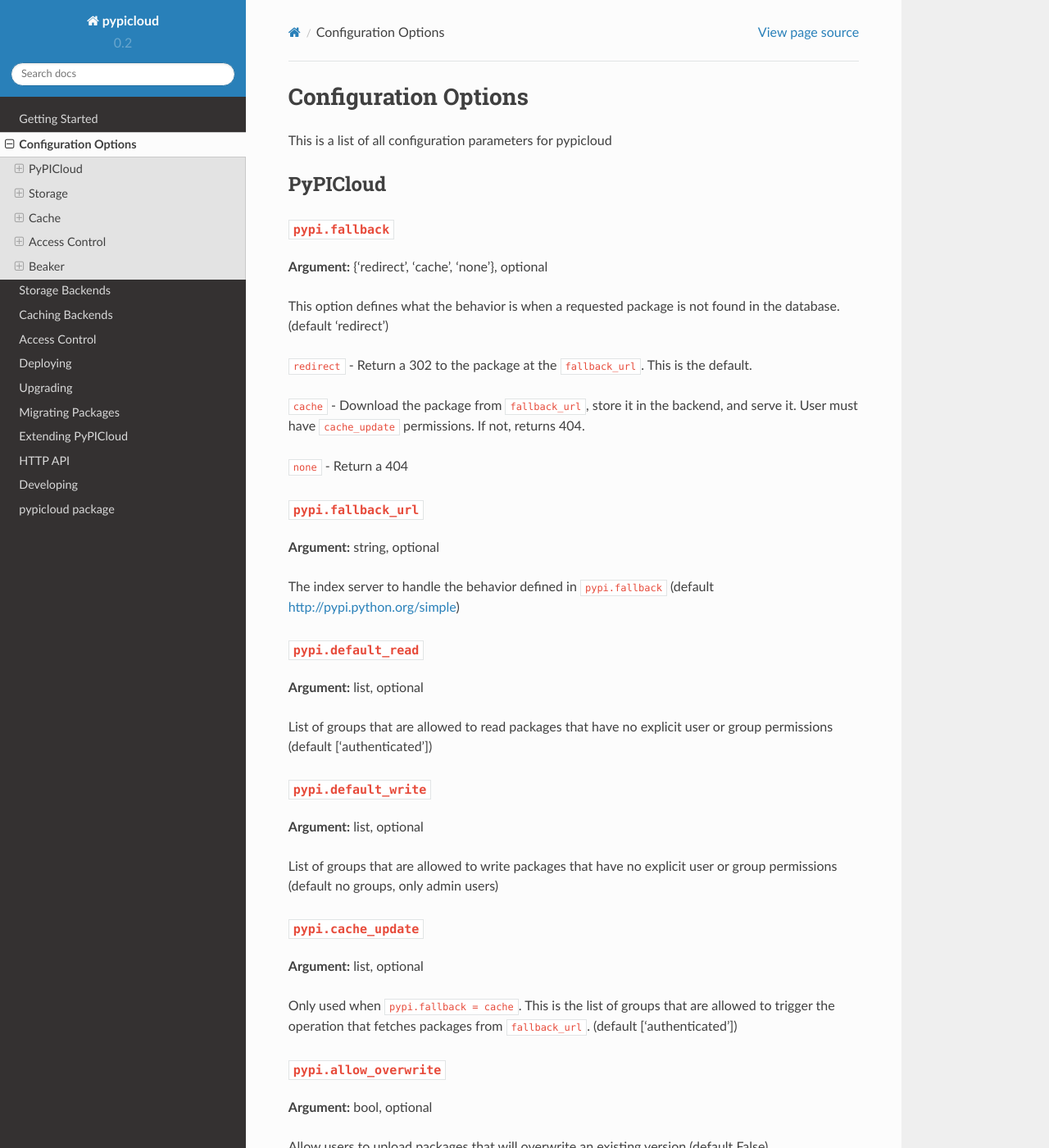
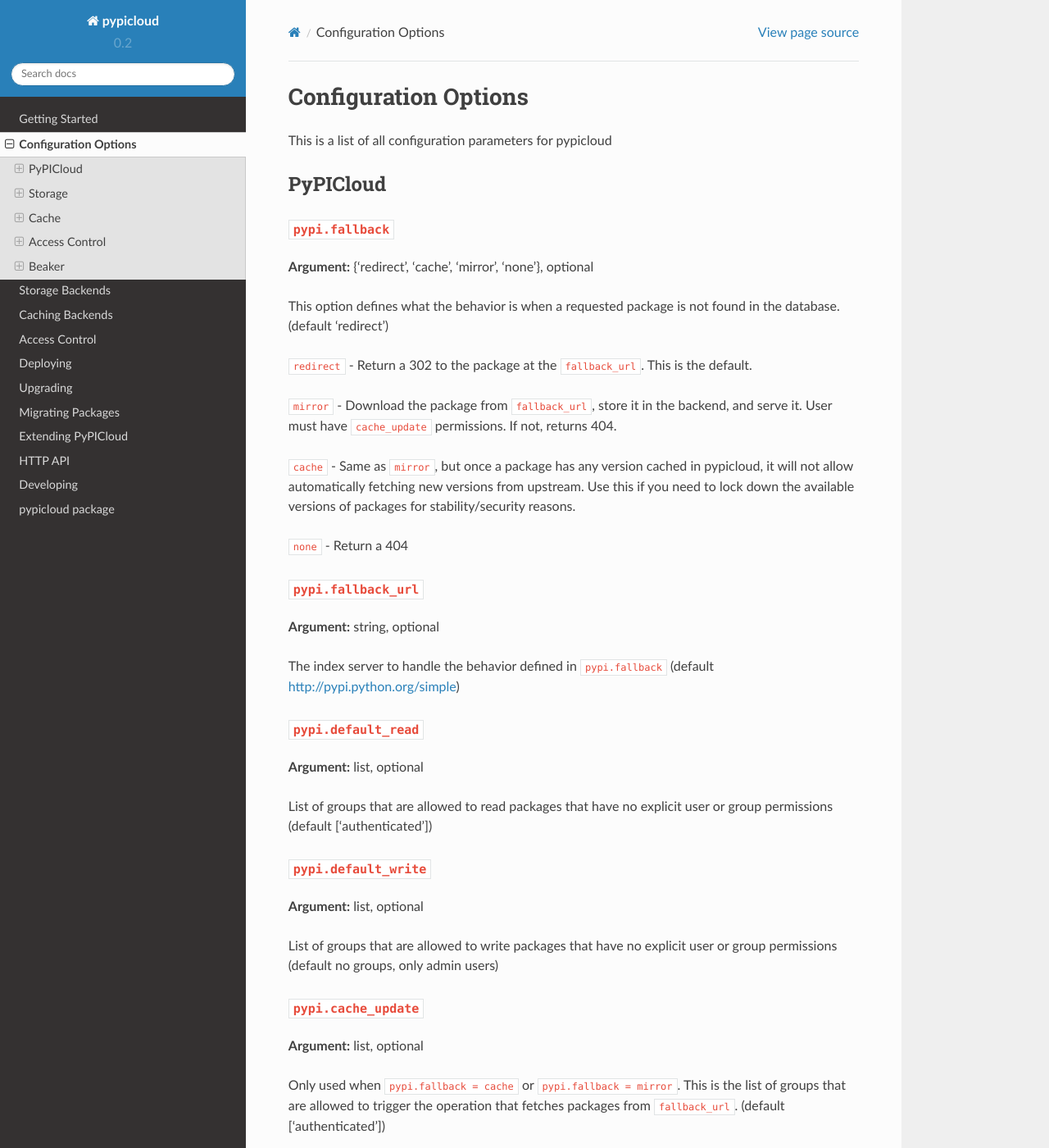
Before and after one commit to stevearc/pypicloud, a Sphinx documentation site: the page built from doc/topics/configuration.rst, in a window 1280 px wide and 1400 px high. Shown: the whole window at 82% size. Built offline with Sphinx 7.4.7 and the Read the Docs theme 2.0.0, drawn with Linux system fonts in a browser that asks for light colours; pages that are not in the unit, such as notebooks, are missing from menus.

Commit message:
Mirror mode (Fixes #42)

```diff
--- a/CHANGES.rst
+++ b/CHANGES.rst
@@ -1,6 +1,12 @@
 Changelog
 =========
 If you are upgrading an existing installation, read :ref:`the instructions <upgrade>`
+
+0.2.11
+------
+* Bug fix: Cache mode will correctly download packages with legacy versioning (:pr:`45`)
+* Bug fix: Fix the fetch_requirements endpoint (:sha:`6b2e2db`)
+* Feature: 'mirror' mode. Caches packages, but lists all available upstream versions.
 
 0.2.10
 ------
--- a/doc/changes.rst
+++ b/doc/changes.rst
@@ -1,6 +1,12 @@
 Changelog
 =========
 If you are upgrading an existing installation, read :ref:`the instructions <upgrade>`
+
+0.2.11
+------
+* Bug fix: Cache mode will correctly download packages with legacy versioning (:pr:`45`)
+* Bug fix: Fix the fetch_requirements endpoint (:sha:`6b2e2db`)
+* Feature: 'mirror' mode. Caches packages, but lists all available upstream versions.
 
 0.2.10
 ------
--- a/doc/topics/api.rst
+++ b/doc/topics/api.rst
@@ -42,7 +42,7 @@
 If :ref:`fallback <fallback>` is configured and the server does not contain the
 package, this will return either a ``302`` that points towards the fallback
 server (``redirect``), or a package index pulled from the fallback server
-(``cache``).
+(``cache`` and ``mirror``).
 
 **Example**::
 
@@ -159,7 +159,7 @@
 ``POST`` ``/api/fetch``
 ^^^^^^^^^^^^^^^^^^^^^^^
 Fetch packages from the ``fallback_url`` and cache them. This is only used if
-``pypi.fallback = cache``.
+``pypi.fallback = cache`` or ``pypi.fallback = mirror``.
 
 **Parameters:**
 
--- a/doc/topics/configuration.rst
+++ b/doc/topics/configuration.rst
@@ -9,7 +9,7 @@
 
 ``pypi.fallback``
 ~~~~~~~~~~~~~~~~~
-**Argument:** {'redirect', 'cache', 'none'}, optional
+**Argument:** {'redirect', 'cache', 'mirror', 'none'}, optional
 
 This option defines what the behavior is when a requested package is not found
 in the database. (default 'redirect')
@@ -17,9 +17,14 @@
 ``redirect`` - Return a 302 to the package at the ``fallback_url``. This is the
 default.
 
-``cache`` - Download the package from ``fallback_url``, store it in the
+``mirror`` - Download the package from ``fallback_url``, store it in the
 backend, and serve it. User must have ``cache_update`` permissions. If not,
 returns 404.
+
+``cache`` - Same as ``mirror``, but once a package has any version cached in
+pypicloud, it will not allow automatically fetching new versions from upstream.
+Use this if you need to lock down the available versions of packages for
+stability/security reasons.
 
 ``none`` - Return a 404
 
@@ -48,9 +53,9 @@
 ~~~~~~~~~~~~~~~~~~~~~
 **Argument:** list, optional
 
-Only used when ``pypi.fallback = cache``. This is the list of groups that are
-allowed to trigger the operation that fetches packages from ``fallback_url``.
-(default ['authenticated'])
+Only used when ``pypi.fallback = cache`` or ``pypi.fallback = mirror``. This is
+the list of groups that are allowed to trigger the operation that fetches
+packages from ``fallback_url``.  (default ['authenticated'])
 
 ``pypi.allow_overwrite``
 ~~~~~~~~~~~~~~~~~~~~~~~~
@@ -87,7 +92,7 @@
 Cache
 ^^^^^
 ``pypi.db``
-~~~~~~~~~~~~~~~
+~~~~~~~~~~~
 **Argument:** string, optional
 
 A dotted path to a subclass of :class:`~pypicloud.cache.base.ICache`. The
@@ -99,7 +104,7 @@
 ^^^^^^^^^^^^^^
 
 ``pypi.auth``
-~~~~~~~~~~~~~~~~~~~~~~~
+~~~~~~~~~~~~~
 **Argument:** string, optional
 
 A dotted path to a subclass of :class:`~pypicloud.access.base.IAccessBackend`. The
@@ -130,7 +135,7 @@
 Validation key used to sign the AES encrypted data.
 
 ``session.secure``
-~~~~~~~~~~~~~~~~~~~~~~~
+~~~~~~~~~~~~~~~~~~
 **Argument:** bool, optional
 
 If True, only set the session cookie for HTTPS connections (default False).
--- a/pypicloud/__init__.py
+++ b/pypicloud/__init__.py
@@ -79,7 +79,7 @@
         LOG.warn("Using deprecated option 'pypi.use_fallback'")
         use_fallback = asbool(settings['pypi.use_fallback'])
         fallback_mode = 'redirect' if use_fallback else 'none'
-    modes = ('redirect', 'cache', 'none')
+    modes = ('redirect', 'cache', 'mirror', 'none')
     if fallback_mode not in modes:
         raise ValueError("Invalid value for 'pypi.fallback'. "
                          "Must be one of %s" % ', '.join(modes))
```
Also changed, not shown: 2 other files.
